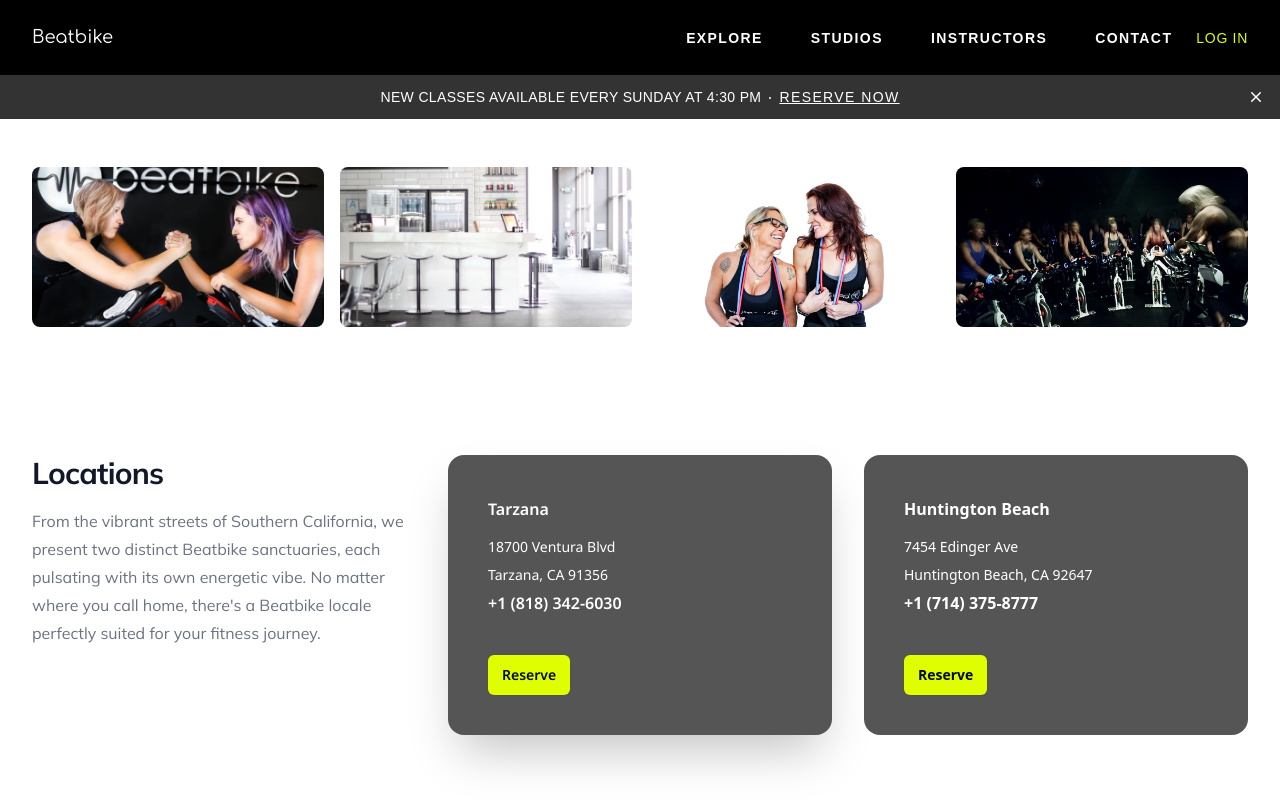
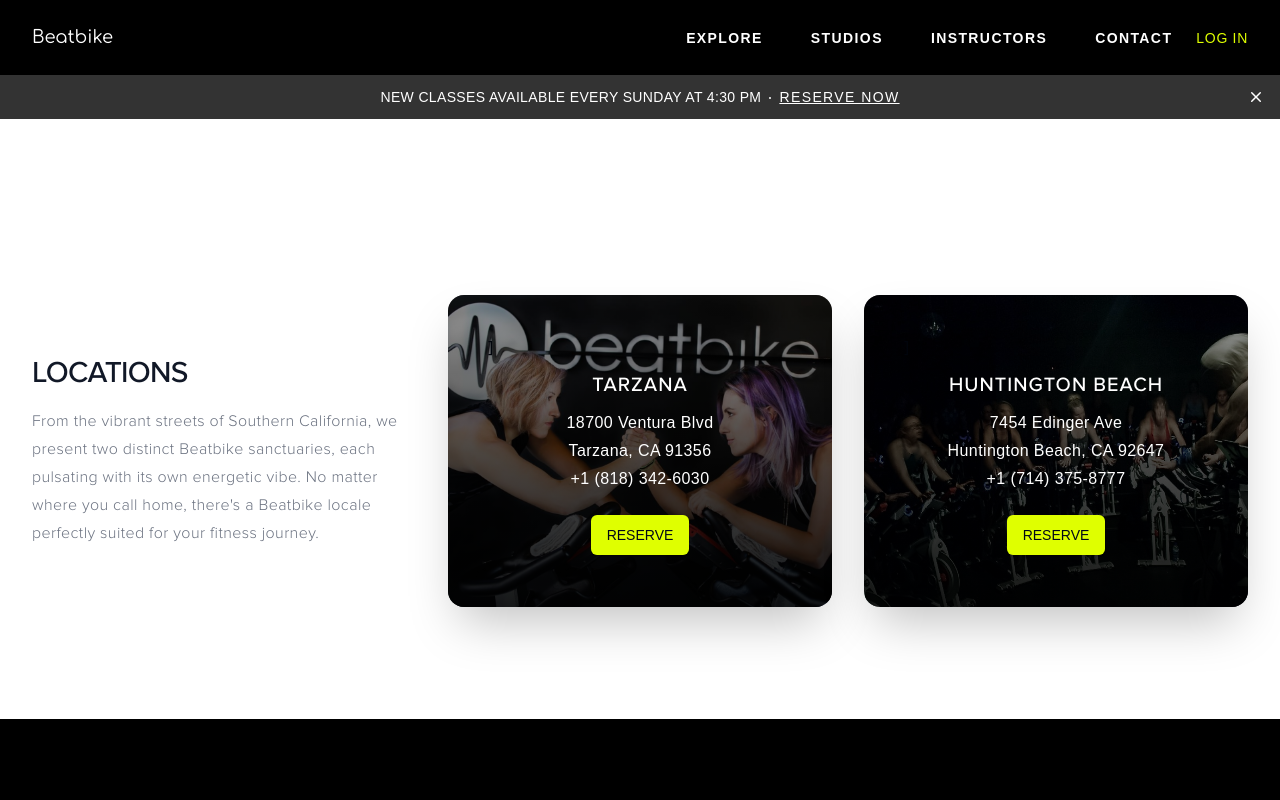
Before and after one commit to sphcastillo/beatbike, a Next.js app: page /studios in a window 1280 px wide. Shown: the top 800 px of the page. Built offline with nearby package versions, Linux system fonts and the light colour scheme; a web font is replaced by a local one.

Commit message:
Making changes to Studios page & Instructors page ~ Team component

```diff
--- a/app/studios/page.tsx
+++ b/app/studios/page.tsx
@@ -1,93 +1,99 @@
 "use client";
-import { notoSans, mulish } from "@/app/fonts";
+
+import {
+  proximaNovaLight,
+  proximaNovaMedium,
+  proximaNovaRegular,
+} from "@/app/fonts";
 import { motion } from "framer-motion";
+import StudioGalleryBanner from "@/components/StudioGalleryBanner";
+import { studiosData } from "@/data/studiosData";
 
-import StudioGalleryBanner from "@/components/StudioGalleryBanner";
+const toTelHref = (phone: string) => `tel:${phone.replace(/[^\d+]/g, "")}`;
 
 export default function Studios() {
   return (
     <div className="bg-white py-6 sm:py-12">
       <div className="mx-auto max-w-7xl px-6 lg:px-8">
-        <StudioGalleryBanner />
+        {/* <StudioGalleryBanner /> */}
+
         <div className="py-6 sm:py-16 mx-auto max-w-2xl space-y-16 divide-y divide-gray-100 lg:mx-0 lg:max-w-none">
           <div className="grid grid-cols-1 gap-x-8 gap-y-6 sm:gap-y-10 pt-10 sm:pt-16 lg:grid-cols-3">
-            <div className={mulish.className}>
-              <h2 className="text-3xl font-bold tracking-tight text-gray-900">
+            <div className="lg:flex lg:h-full lg:items-center">
+              <div>
+                <h2
+                  className={`${proximaNovaMedium.className} uppercase text-3xl tracking-tight text-gray-900`}
+                >
                   Locations
                 </h2>
-              <p className="mt-4 leading-7 text-gray-500">
+                <p
+                  className={`${proximaNovaLight.className} tracking-wide text-md mt-4 leading-7 text-gray-500`}
+                >
                   From the vibrant streets of Southern California, we present two
                   distinct Beatbike sanctuaries, each pulsating with its own
                   energetic vibe. No matter where you call home, there&apos;s a
                   Beatbike locale perfectly suited for your fitness journey.
                 </p>
               </div>
+            </div>
+
             <div className="grid grid-cols-1 gap-6 sm:grid-cols-2 lg:col-span-2 lg:gap-8">
+              {studiosData.map((studio) => (
                 <div
-                className={`${notoSans.className} shadow-2xl rounded-2xl bg-[#555555] p-10`}
+                  key={studio.id}
+                  className="group relative shadow-2xl rounded-2xl p-10 overflow-hidden"
+                  style={{
+                    backgroundImage: `url(${studio.studioImage.src})`,
+                    backgroundSize: "cover",
+                    backgroundPosition: "center",
+                    backgroundRepeat: "no-repeat",
+                  }}
                 >
-                <h3 className="text-md font-semibold leading-7 text-white">
-                  Tarzana
+
+                  <div className="absolute inset-0 bg-gradient-to-t from-black/90 via-black/70 to-black/40 z-0" />
+
+             ]
+                  <div className="relative z-10 flex h-full flex-col justify-center pb-6">
+                    <div >
+                      <h3
+                        className={`${proximaNovaMedium.className} text-center text-xl tracking-wider uppercase leading-7 text-white`}
+                      >
+                        {studio.name}
                       </h3>
-                <address className="mt-3 space-y-1 text-sm not-italic leading-6 ">
-                  <p className="text-white">18700 Ventura Blvd</p>
-                  <p className="text-white">Tarzana, CA 91356</p>
+
+                      <address
+                        className={`${proximaNovaRegular.className} text-center tracking-wide mt-3 space-y-1 text-white text-md not-italic leading-6`}
+                      >
+                        <p>{studio.streetAddress}</p>
+                        <p>{studio.cityStateZip}</p>
                       </address>
+
                       <div className="pt-1">
-                  <dt className="sr-only">Phone Number</dt>
-                  <dd className="font-semibold text-white">
+                        <dd
+                          className={`${proximaNovaRegular.className} text-center tracking-wide text-white`}
+                        >
                           <a
                             className="hover:text-[#DFFF00]"
-                      href="tel:+1 (818) 342-6030 "
+                            href={toTelHref(studio.phone)}
                           >
-                      +1 (818) 342-6030
+                            {studio.phone}
                           </a>
                         </dd>
                       </div>
-                <div className="mt-10 flex z-30">
+                    </div>
+
+                    <div className="pt-6 flex justify-center">
                       <motion.a
-                    whileHover={{ scale: 1.2 }}
-                    onHoverStart={(e) => {}}
-                    onHoverEnd={(e) => {}}
+                        whileHover={{ scale: 1.15 }}
                         href="/reserve"
-                    className="cursor-pointer rounded-md bg-[#DFFF00] px-3.5 py-2.5 text-sm z-100 font-semibold shadow-sm hover:bg-[#B0DB00] focus-visible:outline focus-visible:outline-2 focus-visible:outline-offset-2 focus-visible:outline-[#DFFF00]"
+                        className={`${proximaNovaRegular.className} uppercase rounded-md bg-[#DFFF00] px-4 py-2.5 text-sm shadow-sm hover:bg-[#B0DB00]`}
                       >
                         Reserve
                       </motion.a>
                     </div>
                   </div>
-
-              <div className="rounded-2xl bg-[#555555] p-10">
-                <h3 className="text-md font-semibold leading-7 text-white">
-                  Huntington Beach
-                </h3>
-                <address className="mt-3 space-y-1 text-sm not-italic leading-6">
-                  <p className="text-white">7454 Edinger Ave</p>
-                  <p className="text-white">Huntington Beach, CA 92647</p>
-                </address>
-                <div className="pt-1">
-                  <dt className="sr-only">Phone Number</dt>
-                  <dd className="font-semibold text-white">
-                    <a
-                      className="hover:text-[#DFFF00]"
-                      href="tel:+1 (714) 375-8777"
-                    >
-                      +1 (714) 375-8777
-                    </a>
-                  </dd>
                 </div>
-                <div className="mt-10 flex z-30">
-                  <motion.a
-                    whileHover={{ scale: 1.2 }}
-                    onHoverStart={(e) => {}}
-                    onHoverEnd={(e) => {}}
-                    href="/reserve"
-                    className="cursor-pointer rounded-md bg-[#DFFF00] px-3.5 py-2.5 text-sm z-100 font-semibold shadow-sm hover:bg-[#B0DB00] focus-visible:outline focus-visible:outline-2 focus-visible:outline-offset-2 focus-visible:outline-[#DFFF00]"
-                  >
-                    Reserve
-                  </motion.a>
-                </div>
-              </div>
+              ))}
             </div>
           </div>
         </div>
--- a/components/Locations.tsx
+++ b/components/Locations.tsx
@@ -28,7 +28,7 @@ export default function Locations() {
           >
             <h2 className={`${proximaNovaMedium.className} uppercase text-[#DFFF00] text-xl pb-3`}>Find Your Space</h2>
             <h1 className={`${proximaNovaRegular.className} uppercase text-3xl md:text-4xl tracking-wide text-white`}>Double the Beat, Double the Thrill</h1>
-            <p className={`${proximaNovaLight.className} tracking-wide text-md mt-6 sm:text-xl mt-6 leading-8 text-gray-300`}>
+            <p className={`${proximaNovaLight.className} tracking-wide text-md sm:text-xl mt-6 leading-8 text-gray-300`}>
             Feel the rhythm and conquer your workout goals at our two vibrant studios. Join us in SF valley or in &quot;Surf City&quot; HB for heart-pumping rides led by our dynamic instructors. Get ready to sweat and groove with Beatbike!
             </p>
           </motion.div>
--- a/components/Team.tsx
+++ b/components/Team.tsx
@@ -5,7 +5,7 @@ import { instructors } from "@/data/data";
 import { FaSpotify } from "react-icons/fa";
 import { useState } from "react";
 import InstructorModal from "./InstructorModal";
-import { notoSans, mulish } from "@/app/fonts";
+import { proximaNovaRegular, proximaNovaMedium, proximaNovaLight } from "@/app/fonts";
 
 export interface Instructor {
   id: number;
@@ -34,7 +34,7 @@ export default function Team() {
   return (
     <div className="bg-white pt-2 pb-24 sm:pt-12 sm:pb-32">
       <div className="mx-auto max-w-6xl px-6 text-center lg:px-8">
-        <div className={mulish.className}>
+        <div>
           <motion.div
             className="mx-auto max-w-2xl"
             initial={{
@@ -44,10 +44,9 @@ export default function Team() {
             whileInView={{ opacity: 1, y: 0 }}
             viewport={{ once: true }}
           >
-            <h2 className="text-3xl font-bold tracking-wider sm:text-4xl">
-              Meet our team
-            </h2>
-            <p className="mt-4 text-lg leading-8 tracking-wide text-gray-400">
+              <h2 className={`${proximaNovaMedium.className} uppercase text-[#DFFF00] text-xl pb-3`}>Beatbike Instructors</h2>
+              <h1 className={`${proximaNovaRegular.className} uppercase text-3xl md:text-4xl tracking-wide text-black`}>Meet Our Team</h1>
+            <p className={`${proximaNovaLight.className} tracking-wide text-md mt-6 sm:text-xl pt-4 text-gray-400`}>
               We’re a dynamic group of individuals who are passionate about what
               we do.
             </p>
@@ -59,10 +58,21 @@ export default function Team() {
         >
           {instructors.map((instructor, index) => (
 
-            <li
-              className="rounded-2xl bg-black/80  px-8 py-10 cursor-pointer shadow-2xl"
-              onClick={() => handleInstructorClick(instructor)}
-              key={index}
+            <motion.li
+            key={index}
+            onClick={() => handleInstructorClick(instructor)}
+            className="rounded-2xl bg-black/80 px-8 py-10 cursor-pointer shadow-2xl"
+            whileHover={{
+              scale: 1.05,
+              y: -6,
+              boxShadow: "0 4px 8px rgba(0, 0, 0, 0.2)",
+            }}
+            transition={{
+              type: "spring",
+              stiffness: 300,
+              damping: 20,
+            }}
+            whileTap={{ scale: 0.97 }}
             >
                 <Image
                   className="mx-auto h-28 w-28 rounded-full md:h-56 md:w-56"
@@ -75,29 +85,29 @@ export default function Team() {
                   onError={() => setIsOptimized(false)}
                 />
                 <motion.div
-                  className={notoSans.className}
+                  className={``}
                   initial={{ opacity: 0, y: 500 }}
                   animate={{ opacity: 1, y: 0 }}
                   transition={{
                     duration: 1.25,
                   }}
                 >
-                  <h3 className="mt-6 text-[] font-semibold leading-7 tracking-normal text-[#DFFF00]">
+                  <h3 className={`${proximaNovaMedium.className} text-xl uppercase tracking-wider mt-6 leading-7 text-[#DFFF00]`}>
                     {instructor.name}
                   </h3>
                 </motion.div>
                 <motion.div
-                  className={notoSans.className}
+                  className={``}
                   initial={{ opacity: 0, y: 500 }}
                   animate={{ opacity: 1, y: 0 }}
                   transition={{
                     duration: 1.25,
                   }}
                 >
-                  <p className="text-xs leading-6 text-white tracking-wide">
-                    MUSIC STYLE
+                  <p className={`${proximaNovaLight.className} uppercase tracking-wider text-xs leading-6 text-white`}>
+                    Music Style
                   </p>
-                  <p className="text-xs leading-6 text-[#DFFF00] tracking-wide">
+                  <p className={`${proximaNovaRegular.className} text-xs leading-6 text-[#DFFF00] tracking-wider`}>
                     {instructor.musicStyle}
                   </p>
                 </motion.div>
@@ -111,7 +121,7 @@ export default function Team() {
                   >
                     <a
                       href={instructor.instagramUrl}
-                      className="text-[#DFFF00] hover:text-[#B0DB00]"
+                      className={`text-[#DFFF00] hover:text-[#B0DB00]`}
                       target="_blank"
                       rel="noopener noreferrer"
                     >
@@ -156,7 +166,7 @@ export default function Team() {
                     </a>
                   </li>
                 </ul>
-            </li>
+            </motion.li>
 
           ))}
         </ul>
--- /dev/null
+++ b/data/studiosData.ts
@@ -0,0 +1,32 @@
+import armWrestle from "@/images/studios/armWrestle.jpg";
+import beatbikeBanner from "@/images/studios/beatbikeBanner.jpg";
+import { StaticImageData } from "next/image";
+
+export type Studio = {
+    id: number;
+    name: string;
+    streetAddress: string;
+    cityStateZip: string;
+    phone: string;
+    studioImage: StaticImageData;
+  };
+
+  export const studiosData: Studio[] = [
+
+    {
+        id: 1,
+        name: 'Tarzana',
+        streetAddress: '18700 Ventura Blvd',
+        cityStateZip: 'Tarzana, CA 91356',
+        phone: '+1 (818) 342-6030',
+        studioImage: armWrestle,
+    },
+    {
+        id: 2,
+        name: 'Huntington Beach',
+        streetAddress: '7454 Edinger Ave',
+        cityStateZip: 'Huntington Beach, CA 92647',
+        phone: '+1 (714) 375-8777',
+        studioImage: beatbikeBanner,
+    }
+]
```
Lines whose indentation alone changed are shown as unchanged.
